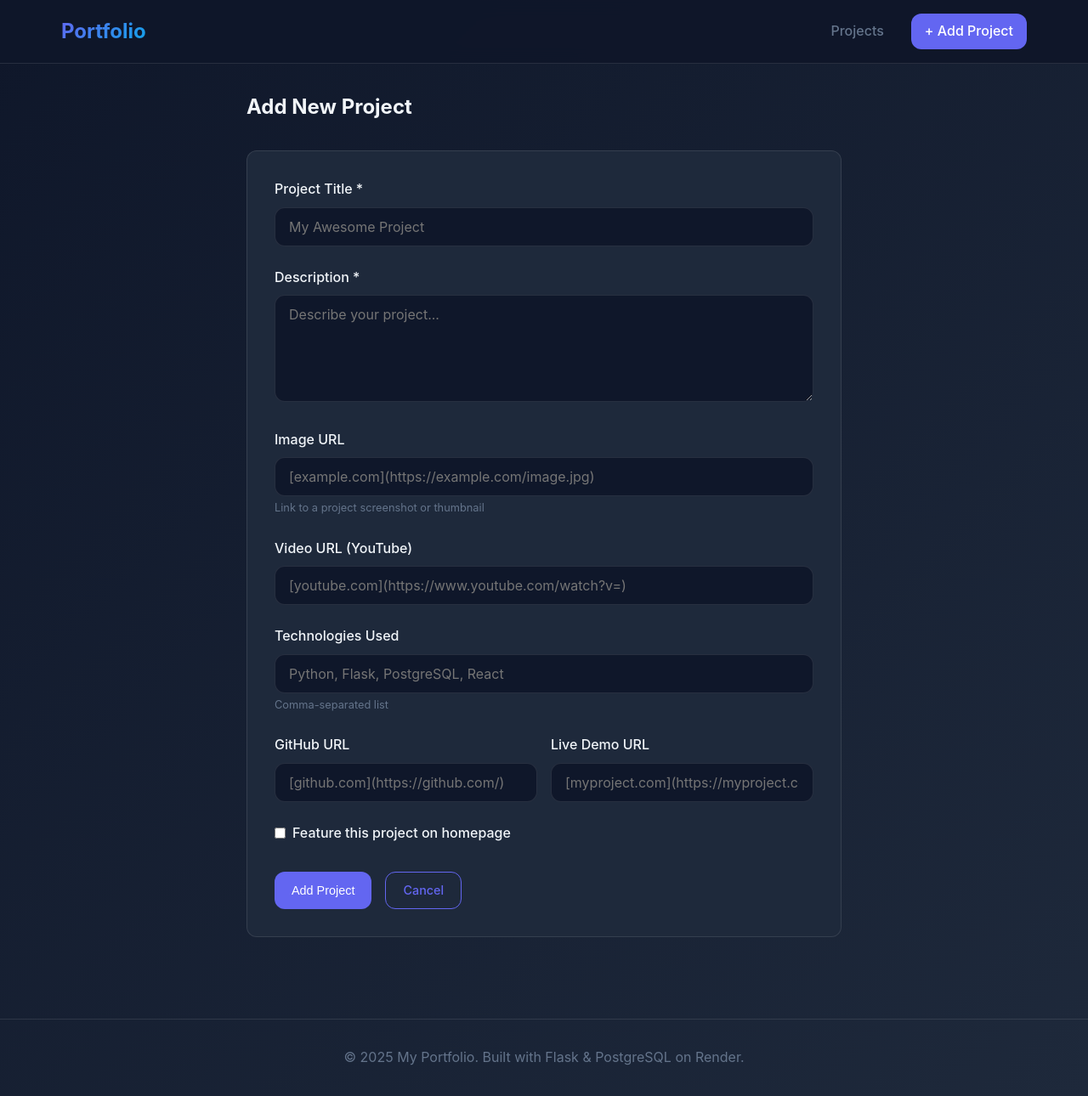
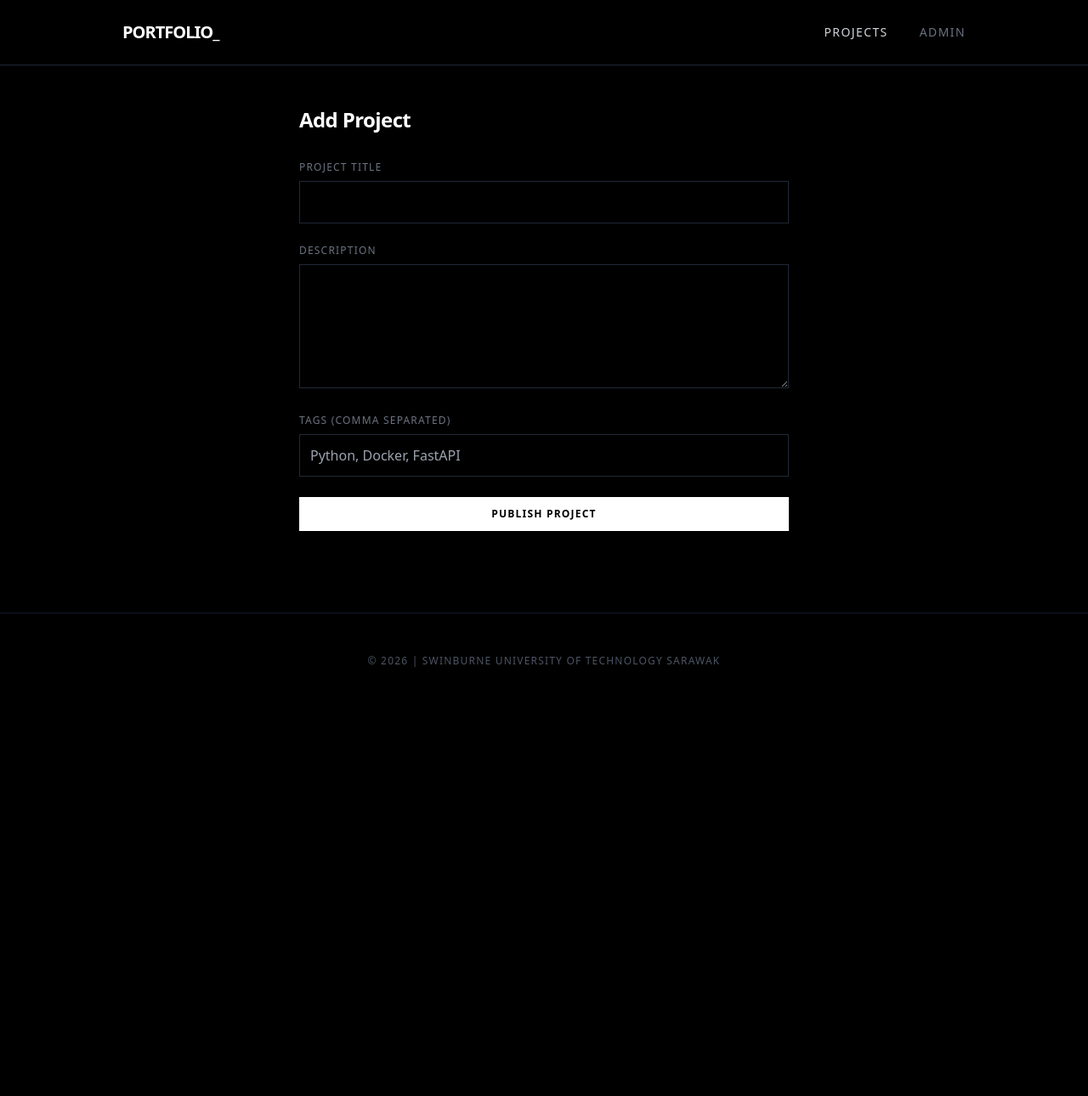
Before and after one commit to fatinnazihah/portfolio, a Flask app: page /add in a window 1280 px wide. Shown: the whole page at 85% size. After the commit the page ends 785 px from the top, so only its background shows below. Run offline with Flask 3, Linux system fonts and the light colour scheme; some libraries are stand-ins or nearby versions.

Commit message:
ui improvements

```diff
--- a/templates/add_project.html
+++ b/templates/add_project.html
@@ -1,86 +1,50 @@
-{% extends 'base.html' %}
+{% extends "base.html" %} {% block content %}
+<div class="max-w-xl mx-auto">
+  <h1 class="text-2xl font-bold text-white mb-8 tracking-tight">Add Project</h1>
 
-{% block title %}{{ 'Edit' if edit else 'Add' }} Project{% endblock %}
+  <form action="/add" method="POST" class="space-y-6">
+    <div>
+      <label class="block text-xs uppercase tracking-widest text-gray-500 mb-2"
+        >Project Title</label
+      >
+      <input
+        type="text"
+        name="title"
+        required
+        class="w-full bg-black border border-gray-800 p-3 text-white focus:outline-none focus:border-white transition-colors"
+      />
+    </div>
 
-{% block content %}
-<section class="form-section">
-    <h1>{{ 'Edit' if edit else 'Add New' }} Project</h1>
+    <div>
+      <label class="block text-xs uppercase tracking-widest text-gray-500 mb-2"
+        >Description</label
+      >
+      <textarea
+        name="description"
+        rows="5"
+        required
+        class="w-full bg-black border border-gray-800 p-3 text-white focus:outline-none focus:border-white transition-colors"
+      ></textarea>
+    </div>
 
-    <form method="POST" class="project-form">
-        <div class="form-group">
-            <label for="title">Project Title *</label>
-            <input type="text" id="title" name="title" required
-                   value="{{ project.title if project else '' }}"
-                   placeholder="My Awesome Project">
-        </div>
+    <div>
+      <label class="block text-xs uppercase tracking-widest text-gray-500 mb-2"
+        >Tags (Comma separated)</label
+      >
+      <input
+        type="text"
+        name="tags"
+        placeholder="Python, Docker, FastAPI"
+        class="w-full bg-black border border-gray-800 p-3 text-white focus:outline-none focus:border-white transition-colors"
+      />
+    </div>
 
-        <div class="form-group">
-            <label for="description">Description *</label>
-            <textarea id="description" name="description" rows="5" required
-                      placeholder="Describe your project...">{{ project.description if project else '' }}</textarea>
-        </div>
-
-        <div class="form-group">
-            <label for="image_url">Image URL</label>
-            <input type="url" id="image_url" name="image_url"
-                   value="{{ project.image_url if project else '' }}"
-                   placeholder="[example.com](https://example.com/image.jpg)">
-            <small>Link to a project screenshot or thumbnail</small>
-        </div>
-
-        <div class="form-group">
-            <label for="video_url">Video URL (YouTube)</label>
-            <input type="url" id="video_url" name="video_url"
-                   value="{{ project.video_url if project else '' }}"
-                   placeholder="[youtube.com](https://www.youtube.com/watch?v=)">
-        </div>
-
-        <div class="form-group">
-            <label for="technologies">Technologies Used</label>
-            <input type="text" id="technologies" name="technologies"
-                   value="{{ project.technologies if project else '' }}"
-                   placeholder="Python, Flask, PostgreSQL, React">
-            <small>Comma-separated list</small>
-        </div>
-
-        <div class="form-row">
-            <div class="form-group">
-                <label for="github_url">GitHub URL</label>
-                <input type="url" id="github_url" name="github_url"
-                       value="{{ project.github_url if project else '' }}"
-                       placeholder="[github.com](https://github.com/)">
-            </div>
-
-            <div class="form-group">
-                <label for="live_url">Live Demo URL</label>
-                <input type="url" id="live_url" name="live_url"
-                       value="{{ project.live_url if project else '' }}"
-                       placeholder="[myproject.com](https://myproject.com)">
-            </div>
-        </div>
-
-        <div class="form-group checkbox-group">
-            <label>
-                <input type="checkbox" name="featured"
-                       {{ 'checked' if project and project.featured else '' }}>
-                Feature this project on homepage
-            </label>
-        </div>
-
-        <div class="form-actions">
-            <button type="submit" class="btn-primary">
-                {{ 'Update' if edit else 'Add' }} Project
-            </button>
-            <a href="{{ url_for('index') }}" class="btn-secondary">Cancel</a>
-
-            {% if edit %}
-            <form method="POST" action="{{ url_for('delete_project', id=project.id) }}"
-                  style="display: inline;"
-                  onsubmit="return confirm('Are you sure you want to delete this project?');">
-                <button type="submit" class="btn-danger">Delete</button>
-            </form>
-            {% endif %}
-        </div>
-    </form>
-</section>
+    <button
+      type="submit"
+      class="w-full bg-white text-black font-bold py-3 uppercase text-xs tracking-widest hover:bg-gray-200 transition-colors"
+    >
+      Publish Project
+    </button>
+  </form>
+</div>
 {% endblock %}
--- a/templates/base.html
+++ b/templates/base.html
@@ -3,42 +3,60 @@
   <head>
     <meta charset="UTF-8" />
     <meta name="viewport" content="width=device-width, initial-scale=1.0" />
-    <title>{% block title %}My Portfolio{% endblock %}</title>
-    <link
-      rel="stylesheet"
-      href="{{ url_for('static', filename='style.css') }}"
-    />
-    <link
-      rel="preconnect"
-      href="[fonts.googleapis.com](https://fonts.googleapis.com)"
-    />
-    <link
-      href="[fonts.googleapis.com](https://fonts.googleapis.com/css2?family=Inter:wght@300;400;500;600;700&display=swap)"
-      rel="stylesheet"
-    />
+    <title>Portfolio | Lead Frontend Dev</title>
+    <!-- Tailwind CSS CDN -->
+    <script src="https://cdn.tailwindcss.com"></script>
+    <style type="text/css">
+      /* Custom scrollbar to match minimalist dark theme */
+      ::-webkit-scrollbar {
+        width: 8px;
+      }
+      ::-webkit-scrollbar-track {
+        background: #1a1a1a;
+      }
+      ::-webkit-scrollbar-thumb {
+        background: #333;
+        border-radius: 4px;
+      }
+      ::-webkit-scrollbar-thumb:hover {
+        background: #444;
+      }
+    </style>
   </head>
-  <body>
-    <nav class="navbar">
-      <div class="nav-container">
-        <a href="{{ url_for('index') }}" class="logo">Portfolio</a>
-        <div class="nav-links">
-          <a href="{{ url_for('index') }}">Projects</a>
-          <a href="{{ url_for('add_project') }}" class="btn-nav"
-            >+ Add Project</a
+  <body
+    class="bg-black text-gray-300 font-sans selection:bg-white selection:text-black"
+  >
+    <!-- Navigation -->
+    <nav class="border-b border-gray-800 py-6">
+      <div class="max-w-5xl mx-auto px-4 flex justify-between items-center">
+        <a
+          href="/"
+          class="text-xl font-bold tracking-tighter text-white hover:opacity-80 transition-opacity"
+        >
+          PORTFOLIO_
+        </a>
+        <div class="space-x-8 text-sm uppercase tracking-widest">
+          <a href="/" class="hover:text-white transition-colors">Projects</a>
+          <a
+            href="/add"
+            class="hover:text-white transition-colors text-gray-500"
+            >Admin</a
           >
         </div>
       </div>
     </nav>
 
-    <main class="container">
-      {% with messages = get_flashed_messages(with_categories=true) %} {% if
-      messages %} {% for category, message in messages %}
-      <div class="alert alert-{{ category }}">{{ message }}</div>
-      {% endfor %} {% endif %} {% endwith %} {% block content %}{% endblock %}
+    <!-- Main Content -->
+    <main class="max-w-5xl mx-auto px-4 py-12">
+      {% block content %}{% endblock %}
     </main>
 
-    <footer class="footer">
-      <p>&copy; 2025 My Portfolio. Built with Flask & PostgreSQL on Render.</p>
+    <footer class="border-t border-gray-900 py-12 mt-12">
+      <div
+        class="max-w-5xl mx-auto px-4 text-center text-xs text-gray-600 uppercase tracking-widest"
+      >
+        &copy; 2026 | Swinburne University of Technology Sarawak
+      </div>
     </footer>
   </body>
 </html>
```
Also changed, not shown: templates/index.html (+38 -79 lines), templates/project_details.html (+31 -57 lines).
